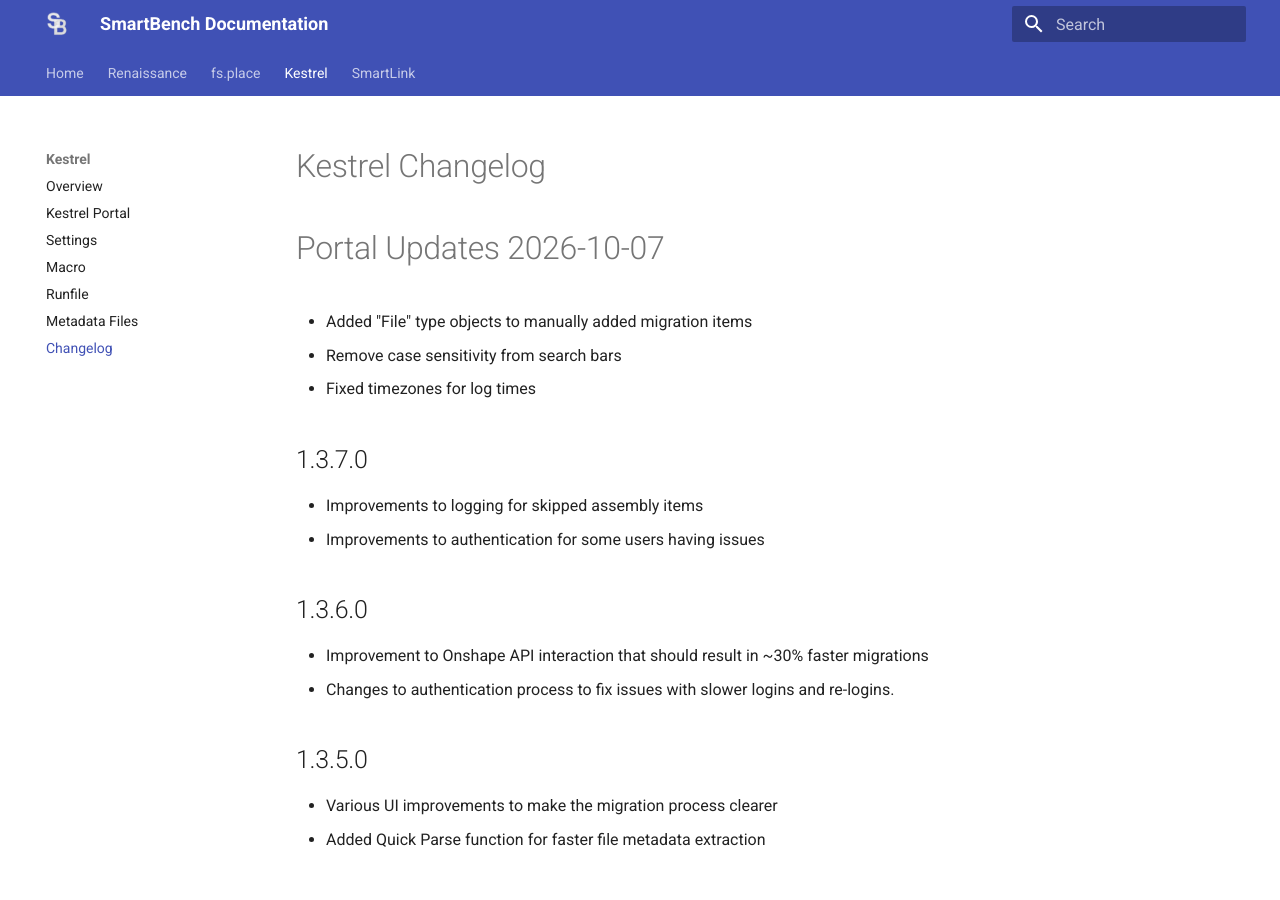
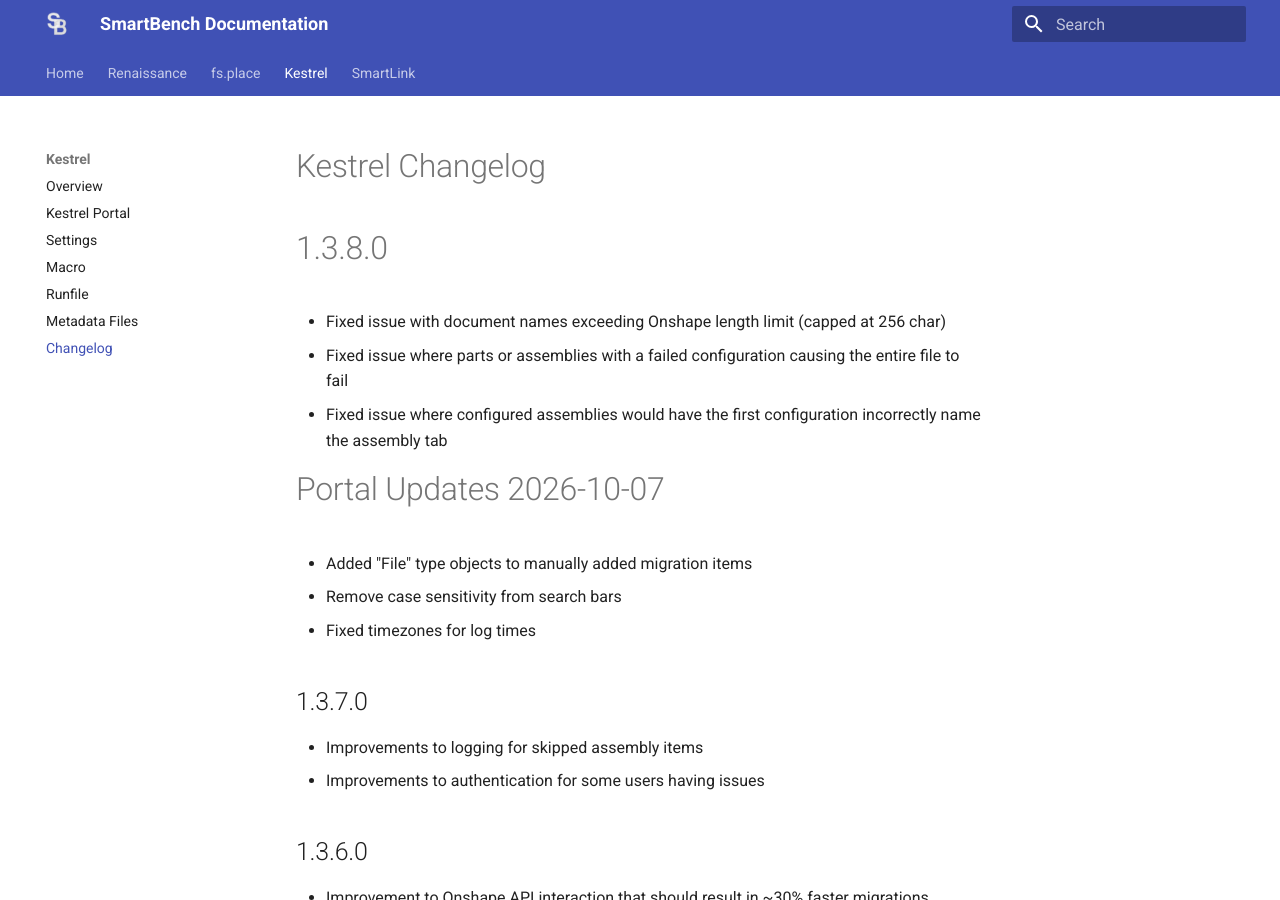
Before and after one commit to SmartBenchSoftware/Documentation, an MkDocs documentation site: the page built from docs/kestrel/changelog.md, in a window 1280 px wide and 900 px high. Built offline with MkDocs 1.6.1 and Material for MkDocs 9.7.7, drawn with Linux system fonts in a browser that asks for light colours.

Commit message:
Update Kestrel changelog for version 1.3.8.0
Added version 1.3.8.0 updates to Kestrel changelog.

```diff
--- a/docs/kestrel/changelog.md
+++ b/docs/kestrel/changelog.md
@@ -1,4 +1,9 @@
 # Kestrel Changelog
+
+# 1.3.8.0
+- Fixed issue with document names exceeding Onshape length limit (capped at 256 char)
+- Fixed issue where parts or assemblies with a failed configuration causing the entire file to fail
+- Fixed issue where configured assemblies would have the first configuration incorrectly name the assembly tab
 
 # Portal Updates 2026-10-07
 - Added "File" type objects to manually added migration items
```
